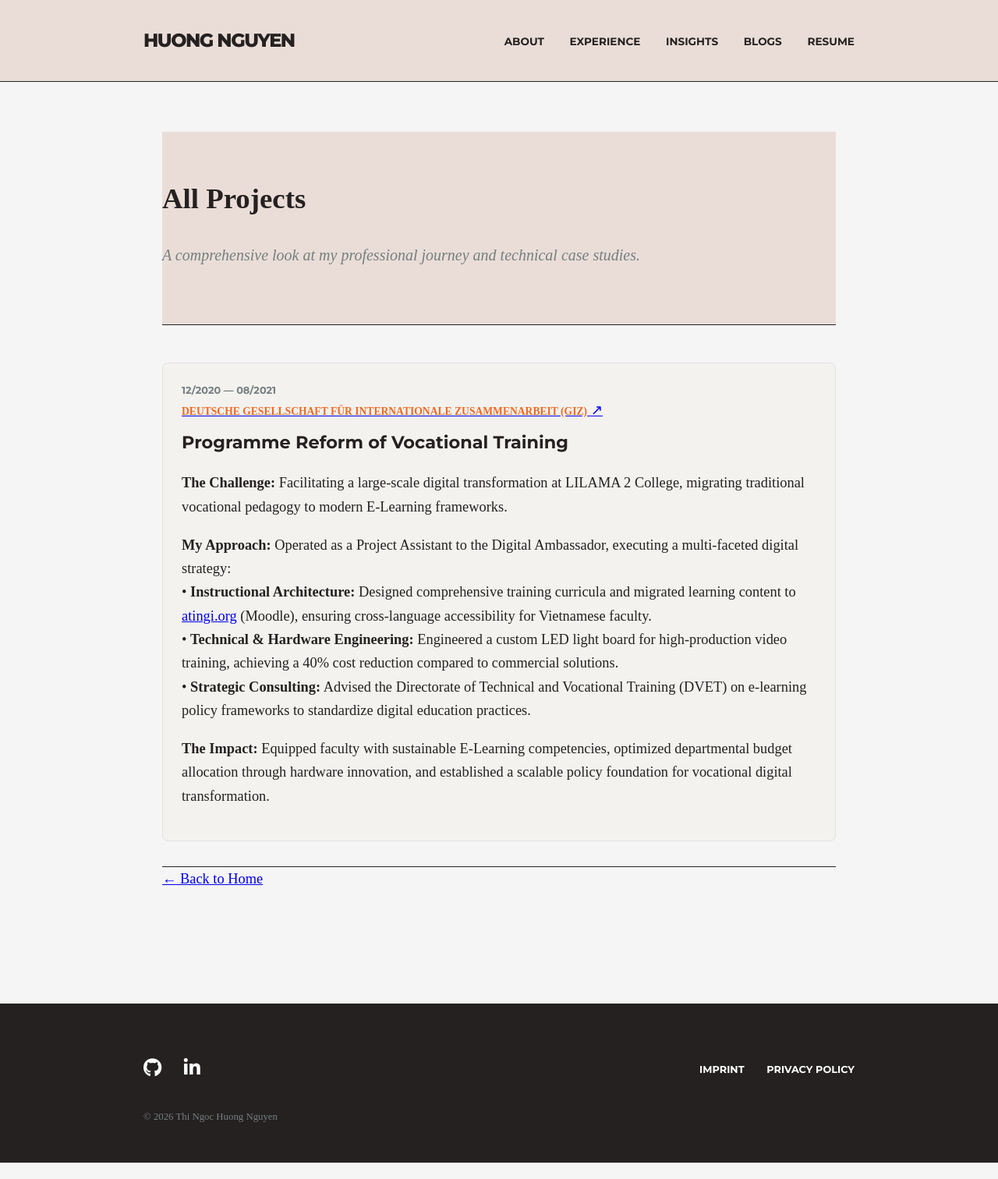
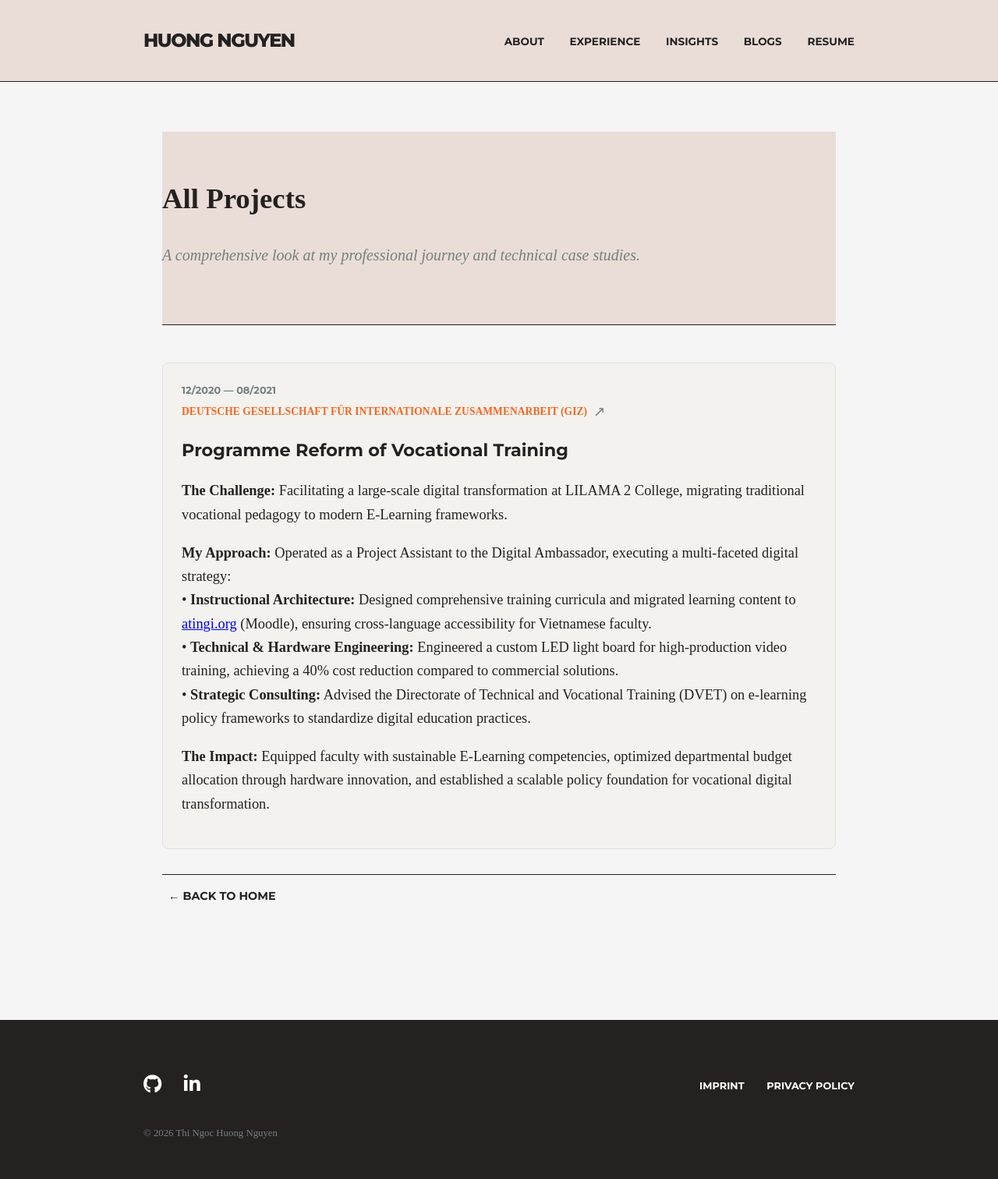
Before and after one commit to huongntn/portfolio-website, a Jekyll site: the page built from archive/index.html, in a window 1280 px wide. Shown: the whole page at 78% size. Built offline with Jekyll 4.4.1, drawn with Linux system fonts in a browser that asks for light colours; some web fonts are replaced; before the commit the page ends 1491 px from its top, so only the background shows below that.

Commit message:
Update style.css

```diff
--- a/assets/css/style.css
+++ b/assets/css/style.css
@@ -56,16 +56,24 @@
 .impact { display: block; margin-top: 0.8rem; font-weight: 600; }
 .project-date { font-family: var(--font-headers); font-size: 0.8rem; color: var(--text-light); min-width: 140px; font-weight: 700; }
 
-.archive-link { display: inline-flex; align-items: center; font-family: var(--font-headers); font-weight: 700; text-transform: uppercase; font-size: 0.9rem; color: var(--text-main); text-decoration: none; margin-left: 0.5rem; margin-top: 1rem; transition: all 0.2s ease }
+.archive-link, .back-home { display: inline-flex; align-items: center; font-family: var(--font-headers); font-weight: 700; text-transform: uppercase; font-size: 0.9rem; color: var(--text-main); text-decoration: none; margin-left: 0.5rem; margin-top: 1rem; transition: all 0.2s ease }
 .archive-link:hover { color: var(--brand-orange); }
 .archive-link .arrow { margin-left: 0.5rem; transition: transform 0.2s ease; }
 .archive-link:hover .arrow { transform: translateX(5px); }
+.back-home:hover { transform: translateX(-5px); }
 
 .skill-tag {
   background: transparent; border: 1px solid var(--text-main); color: var(--text-main);
   padding: 0.3rem 1rem; border-radius: 20px; font-size: 0.75rem; font-family: var(--font-headers);
   font-weight: 700; margin-right: 0.5rem; display: inline-block; margin-top: 0.8rem; transition: all 0.2s ease;
 }
+
+/* Archive All Projects Page */
+.archive-page-container { max-width: 960px; margin: 0 auto; padding: 0 1.5rem; }
+.company-link { display: inline-flex; align-items: center; text-decoration: none; color: var(--text-light); transition: color 0.2s ease; margin-bottom: 0.5rem; cursor: pointer; }
+.company-link:hover { color: var(--brand-orange); }
+.arrow-up { margin-left: 0.5rem; display: inline-block; transition: transform 0.2s ease; }
+.company-link:hover .arrow-up { transform: translateY(-5px); }
 
 /* Footer */
 footer { background-color: var(--text-main); color: var(--white); padding: 4rem 0 3rem 0; margin-top: 5rem; }
```
